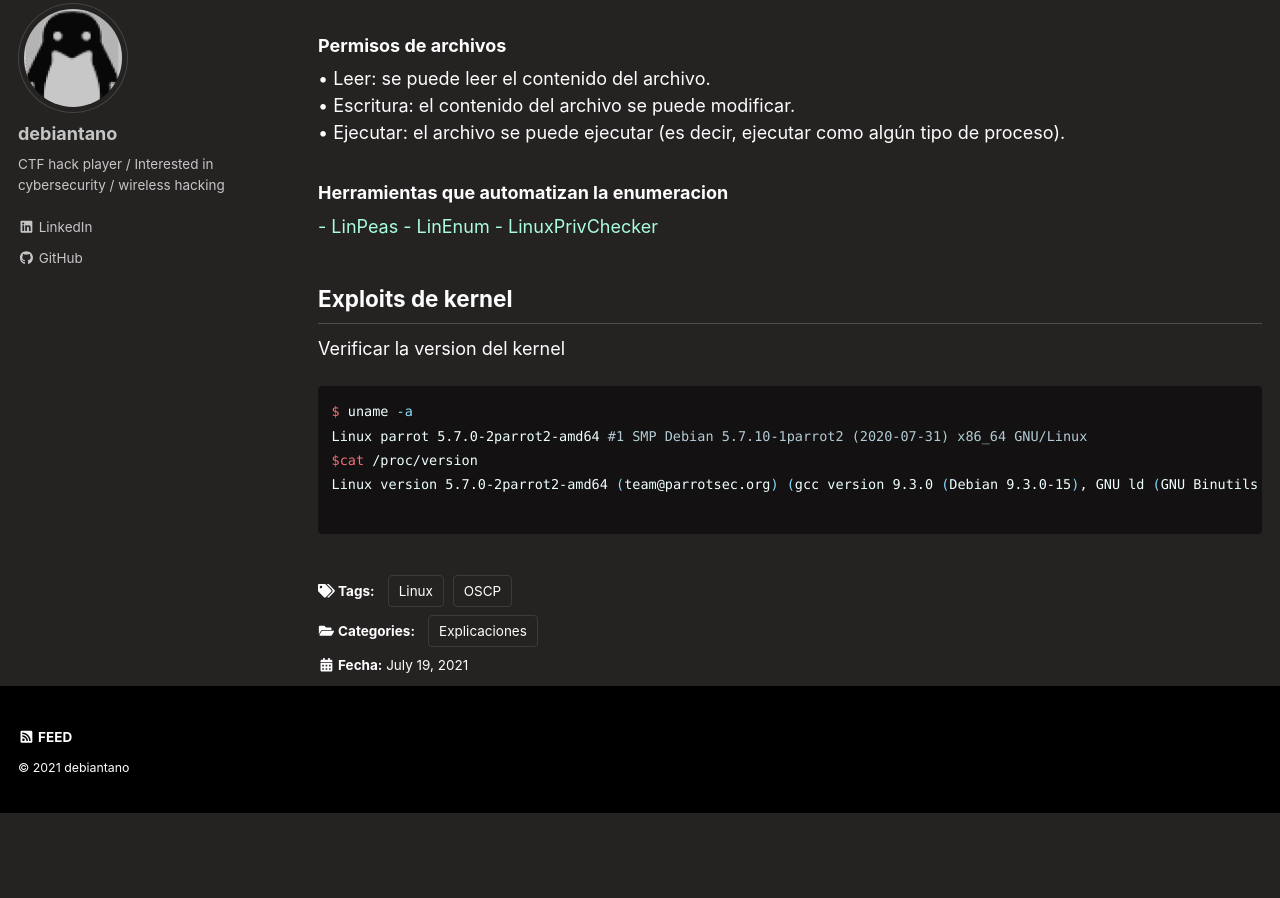
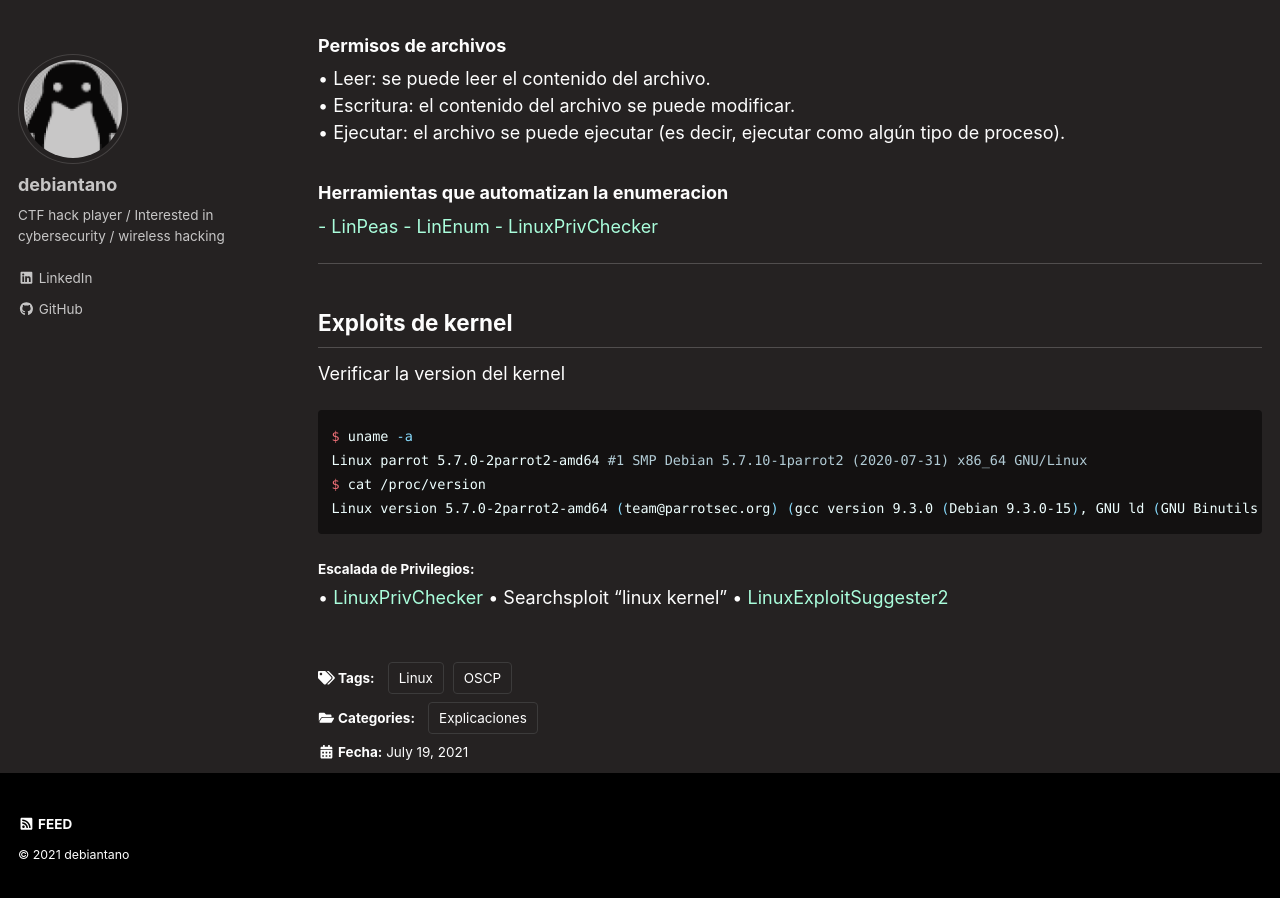
Before and after one commit to debiantano/debiantano.github.io, a Jekyll site: the page built from _posts/2021-07-19-Linux-PriVesc.md, in a window 1280 px wide and 900 px high, scrolled down 945 px. Built offline with Jekyll 4.4.1, drawn with Linux system fonts in a browser that asks for light colours; cached includes are drawn as plain includes; a script that is not in the unit is left out; before the commit the page ends 1758 px from its top, so only the background shows below that.

Commit message:
Update 2021-07-19-Linux-PriVesc.md

````diff
--- a/_posts/2021-07-19-Linux-PriVesc.md
+++ b/_posts/2021-07-19-Linux-PriVesc.md
@@ -45,12 +45,17 @@ En muchos casos, la escalada de privilegios puede no depender simplemente de una
 [- LinEnum](https://github.com/rebootuser/LinEnum "LinEnum")
 [- LinuxPrivChecker](https://github.com/linted/linuxprivchecker "LinuxPrivChecker")
 
+--------
+
 ## Exploits de kernel
 Verificar la version del kernel
 ```bash
 $ uname -a
 Linux parrot 5.7.0-2parrot2-amd64 #1 SMP Debian 5.7.10-1parrot2 (2020-07-31) x86_64 GNU/Linux
-$cat /proc/version
+$ cat /proc/version
 Linux version 5.7.0-2parrot2-amd64 (team@parrotsec.org) (gcc version 9.3.0 (Debian 9.3.0-15), GNU ld (GNU Binutils for Debian) 2.34.90.20200706) #1 SMP Debian 5.7.10-1parrot2 (2020-07-31)
-
 ```
+#### Escalada de Privilegios:
+• [LinuxPrivChecker](https://github.com/linted/linuxprivchecker)
+• Searchsploit "linux kernel"
+• [LinuxExploitSuggester2](https://github.com/jondonas/linux-exploit-suggester-2)
````
